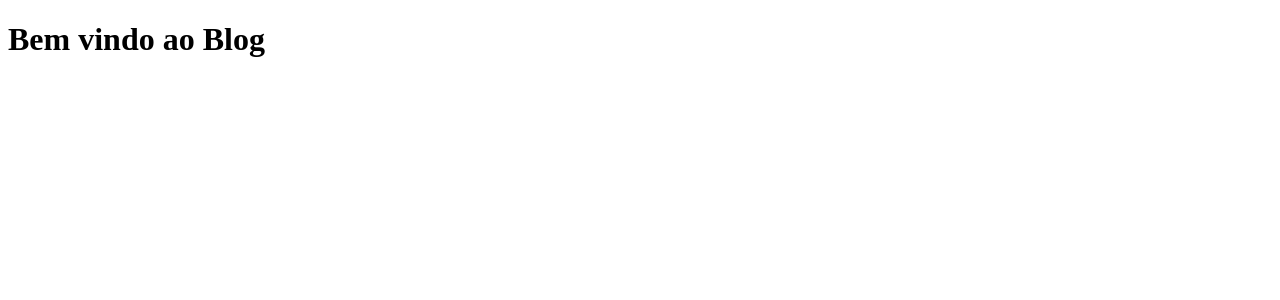
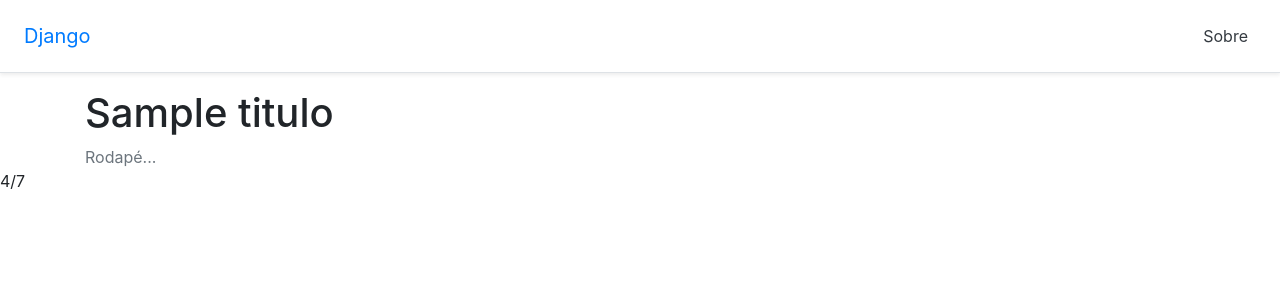
Before and after one commit to heloisesantosIF/django-blog, a Django app: template templates/index.html in a window 1280 px wide. Shown: the top 300 px of the page. Run offline with Django 4.2, Linux system fonts and the light colour scheme; the template is opened without the code that fills it: most values are stand-ins (such as "Sample title", 1, 10 or a date in 2020); parts of the project's set-up code (start-up, migrations or seed data) failed here and were passed over; some libraries are stand-ins or nearby versions.

Commit message:
Heloise Django Blog

```diff
--- a/blog/views.py
+++ b/blog/views.py
@@ -2,6 +2,6 @@ from django.shortcuts import render
 
 from django.http import HttpResponse
 def index(request):
-    return render(request, 'index.html')
+    return render(request, 'index.html', {'titulo': 'Últimos Artigos'})
 def ola(request):
     return HttpResponse('Olá Django')
--- /dev/null
+++ b/templates/_layout1.html
@@ -0,0 +1,47 @@
+{% extends 'base.html' %}
+<!-- herda tudo que já tem em _base.html -->
+{% load static %}
+
+{% block head_title%}
+Djago Framework
+{% endblock %}}
+{% block css %}
+<!-- Bootstrap CSS -->
+<link rel="stylesheet" href="https://stackpath.bootstrapcdn.com/bootstrap/4.4.1/css/bootstrap.min.css">
+<!-- CSS do Projeto-->
+<link rel="stylesheet" href="{% static 'css/base.css' %}">
+{% endblock %}
+{% block header %}
+<main role="main">
+    <div class="d-flex flex-column flex-md-row align-items-center p-3 px-md-4 mb-3
+    bg-white border-bottom shadow-sm">
+        <h5 class="my-0 mr-md-auto font-weight-normal">
+            <a href="{% url 'index' %}">Django</a>
+        </h5>
+        <a class="p-2 text-dark" href="{% url 'ola' %}">Sobre</a>
+    </div>
+</main>
+{% endblock %}
+{% block main %}
+<div class="container">
+    {% block content %}
+    <p>Conteúdo padrão...</p>
+    {% endblock content %}
+</div>
+{% endblock %}
+{% block footer %}
+<footer class="footer">
+    <div class="container">
+        <span class="text-muted">Rodapé...</span>
+    </div>
+</footer>
+{% endblock %}
+{% block javascript %}
+<!-- Bootstrap JavaScript -->
+<script src="https://code.jquery.com/jquery-3.4.1.slim.min.js"></script>
+<script src="https://cdn.jsdelivr.net/npm/popper.js@1.16.0/dist/umd/popper.min.js"></script>
+<script src="https://stackpath.bootstrapcdn.com/bootstrap/4.4.1/js/bootstrap.min.js"></script>
+<!-- JS do Projeto -->
+4/7
+<script src="{% static 'js/base.js' %}"></script>
+{% endblock %}
--- /dev/null
+++ b/templates/base.html
@@ -0,0 +1,31 @@
+{% load static %} <!-- carrega a pasta / localização dos arquivos estáticos -->
+<!DOCTYPE html>
+<html>
+
+<head>
+    <meta charset="utf-8">
+    <title>
+        {% block head_title %}{% endblock %} <!-- bloco de título -->
+    </title>
+    <link rel="shortcut icon" type="image/x-icon" href="{% static 'images/favicon.ico' %}">
+    {% block css %} <!-- bloco de CSS -->
+    {% endblock %}
+</head>
+
+<body>
+    {% block header %} <!-- bloco de cabeçalho -->
+    {% endblock %}
+    {% block main %} <!-- bloco principal do body -->
+    {% block content %} <!-- bloco de conteúdo -->
+
+    {% endblock %}
+    {% endblock %}
+
+    {% block footer %} <!-- bloco de rodapé -->
+    {% endblock %}
+
+    {% block javascript %} <!-- bloco extra abaixo do body -->
+    {% endblock %}
+</body>
+
+</html>
--- a/templates/index.html
+++ b/templates/index.html
@@ -1,14 +1,12 @@
-<!DOCTYPE html>
-<html lang="en">
-<head>
-    <meta charset="UTF-8">
-    <meta http-equiv="X-UA-Compatible" content="IE=edge">
-    <meta name="viewport" content="width=device-width, initial-scale=1.0">
-    <title>Meu Blog</title>
-</head>
-<body>
-    <main>
-        <h1>Bem vindo ao Blog</h1>
-    </main>
-</body>
-</html>
+{% extends '_layout1.html' %}
+<!-- herda tudo que já tem em _layout1.html -->
+
+{% block head_title %}
+    Bem vindo ao Blog
+{% endblock %}
+
+{% block content %}
+<!-- substitui o bloco content em _layout1.html -->
+    <h1>{{ titulo }}</h1> <!-- variável a ser substituída -->
+{% endblock %}
+<!-- fecha o bloco content -->
```
Also changed, not shown: webapp/settings.py (+3 -12 lines), static/images/empty.txt (added), static/js/base.js (added), 2 other files.
